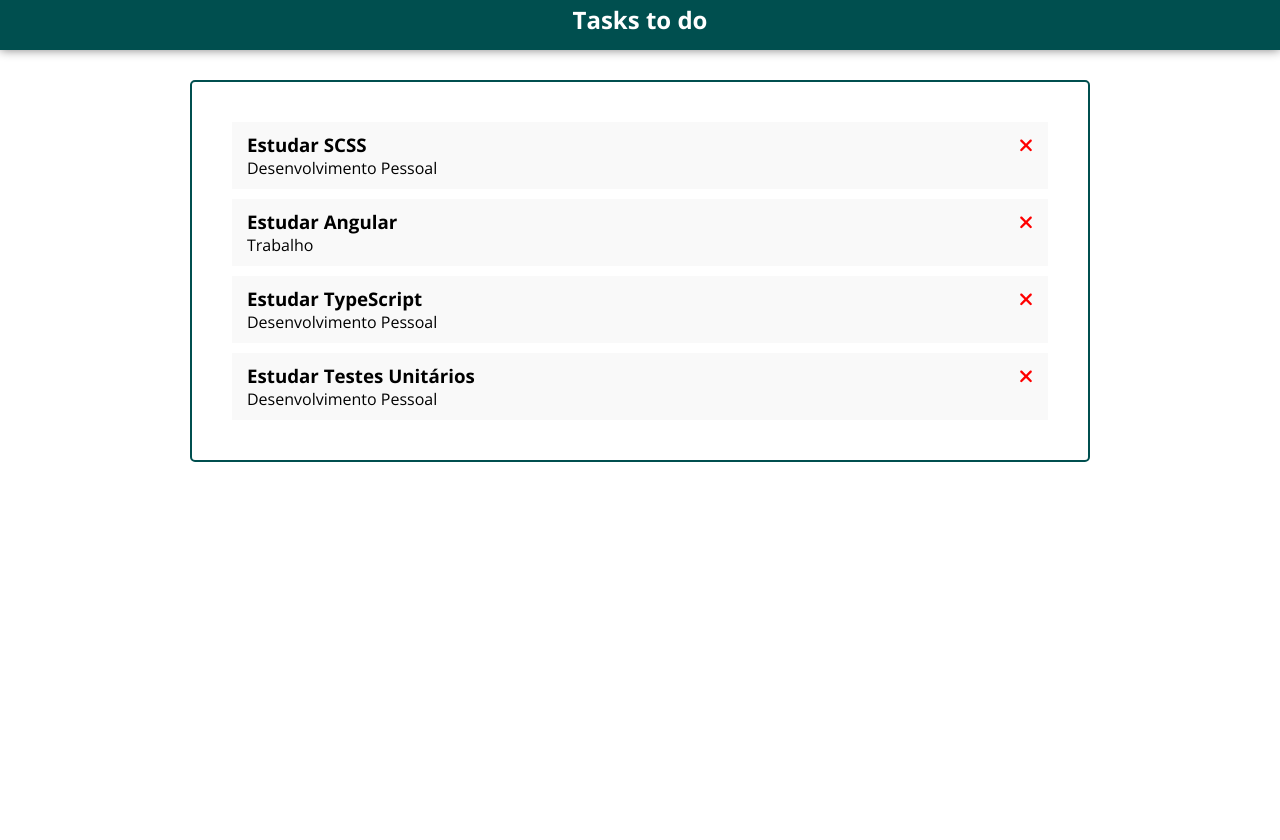
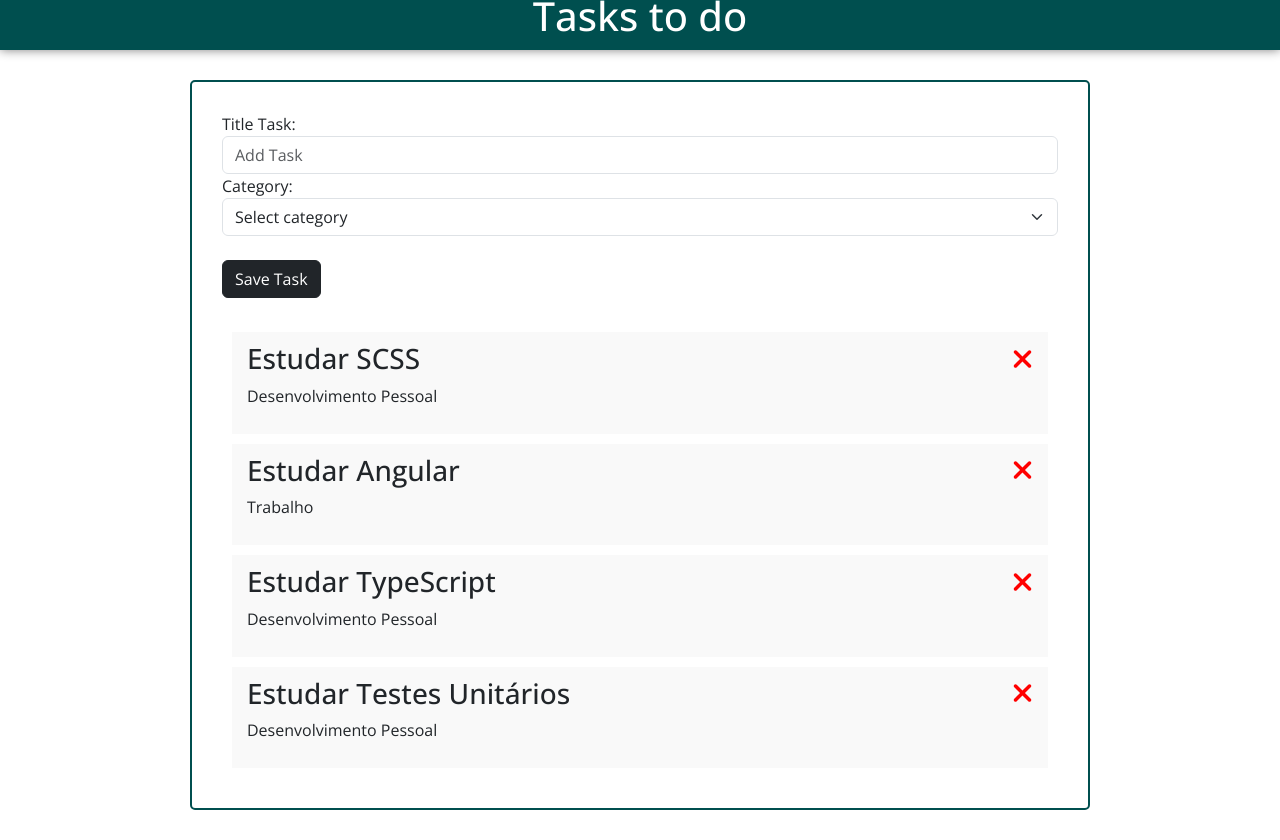
Before and after one commit to anapnascimento/tasks, an Angular app: page / in a window 1280 px wide. Before the commit the page ends 800 px from the top, so only its background shows below. Built offline with nearby package versions, Linux system fonts and the light colour scheme; data requests are answered from the project's data file.

Commit message:
Adicionado Form para task
Adicionado Formulário para cadastrar task

```diff
--- a/src/app/components/task-add/task-add.component.html
+++ b/src/app/components/task-add/task-add.component.html
@@ -1 +1,15 @@
-<p>task-add works!</p>
+<form (ngSubmit)="onSubmit()">
+    <div>
+        <label for="text">Title Task:</label>
+        <input type="text" name="text" id="text" class="form-control" placeholder="Add Task">
+    </div>
+    <div class="mb-4">
+        <label for="category">Category:</label>
+        <select name="category" id="category" class="form-select">
+            <option value="">Select category</option>
+            <option value="trabalho">Trabalho</option>
+            <option value="pessoal">Desenvolvimento Pessoal</option>
+        </select>
+    </div>
+    <input type="submit" value="Save Task" class="btn btn-dark mb-4">
+</form>
--- a/src/app/components/task-add/task-add.component.ts
+++ b/src/app/components/task-add/task-add.component.ts
@@ -1,12 +1,21 @@
 import { Component } from '@angular/core';
+import { FormsModule } from '@angular/forms';
 
 @Component({
   selector: 'app-task-add',
   standalone: true,
-  imports: [],
+  imports: [FormsModule],
   templateUrl: './task-add.component.html',
   styleUrl: './task-add.component.css'
 })
 export class TaskAddComponent {
 
+  title_task: string = '';
+  category: string = '';
+  completion: boolean = false;
+
+  onSubmit(){
+
+  }
+
 }
--- a/src/app/components/tasks/tasks.component.html
+++ b/src/app/components/tasks/tasks.component.html
@@ -1,3 +1,4 @@
+<app-task-add></app-task-add>
 <app-task-item *ngFor="let task of list_tasks" [task]="task" (onDeleteTask)="deleteTask($event)"
 (onToggleCompleted)="toggleCompleted($event)"
 ></app-task-item>
--- a/src/app/components/tasks/tasks.component.ts
+++ b/src/app/components/tasks/tasks.component.ts
@@ -3,11 +3,12 @@ import { TaskService } from '../../services/task.service';
 import { Task } from '../../../Task';
 import { CommonModule } from '@angular/common';
 import { TaskItemComponent } from "../task-item/task-item.component";
+import { TaskAddComponent } from "../task-add/task-add.component";
 
 @Component({
   selector: 'app-tasks',
   standalone: true,
-  imports: [CommonModule, TaskItemComponent],
+  imports: [CommonModule, TaskItemComponent, TaskAddComponent],
   templateUrl: './tasks.component.html',
   styleUrl: './tasks.component.css'
 })
--- a/src/index.html
+++ b/src/index.html
@@ -6,8 +6,10 @@
   <base href="/">
   <meta name="viewport" content="width=device-width, initial-scale=1">
   <link rel="icon" type="image/x-icon" href="favicon.ico">
+  <link href="https://cdn.jsdelivr.net/npm/bootstrap@5.3.3/dist/css/bootstrap.min.css" rel="stylesheet" integrity="sha384-QWTKZyjpPEjISv5WaRU9OFeRpok6YctnYmDr5pNlyT2bRjXh0JMhjY6hW+ALEwIH" crossorigin="anonymous">
 </head>
 <body>
   <app-root></app-root>
+  <script src="https://cdn.jsdelivr.net/npm/bootstrap@5.3.3/dist/js/bootstrap.bundle.min.js" integrity="sha384-YvpcrYf0tY3lHB60NNkmXc5s9fDVZLESaAA55NDzOxhy9GkcIdslK1eN7N6jIeHz" crossorigin="anonymous"></script>
 </body>
 </html>
```
